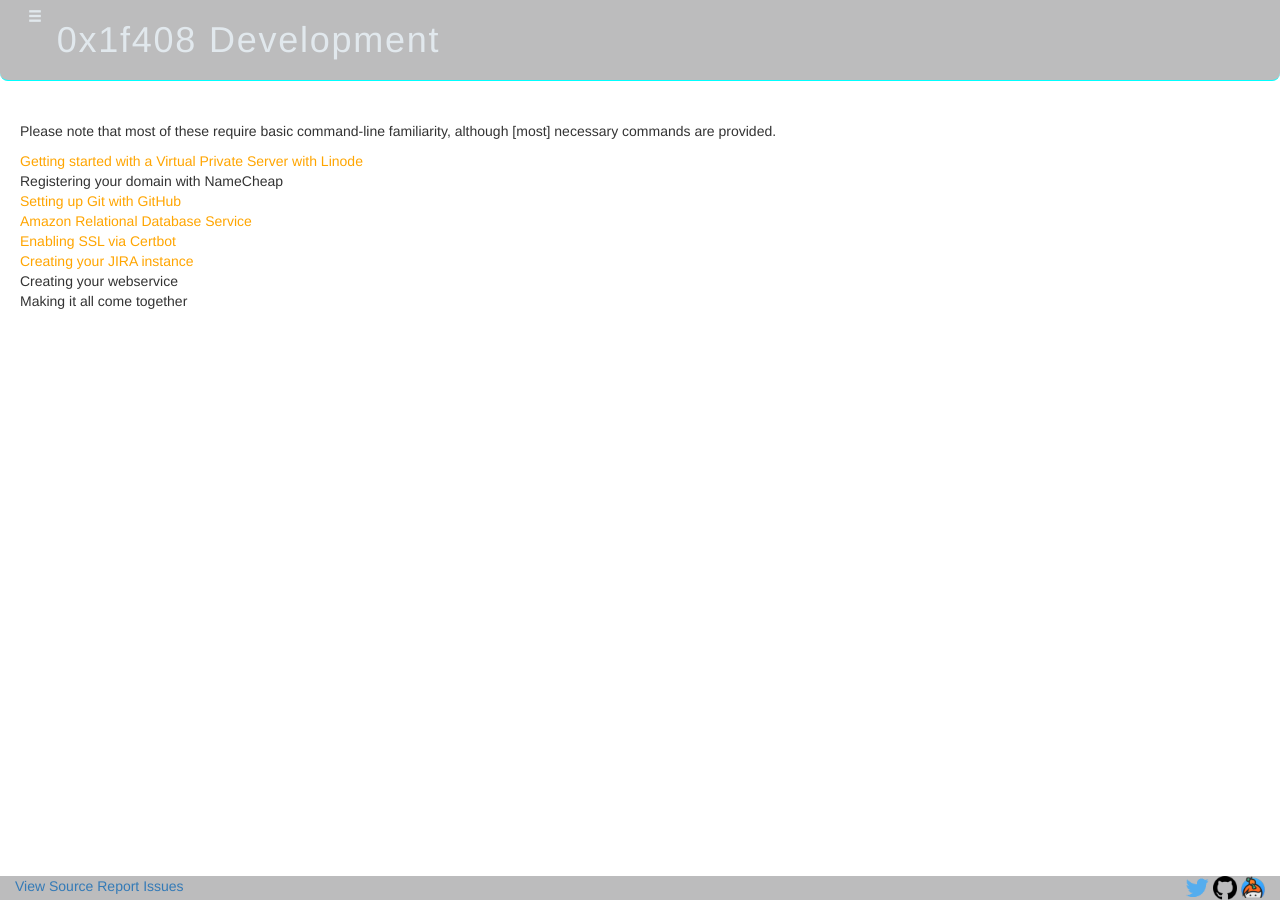
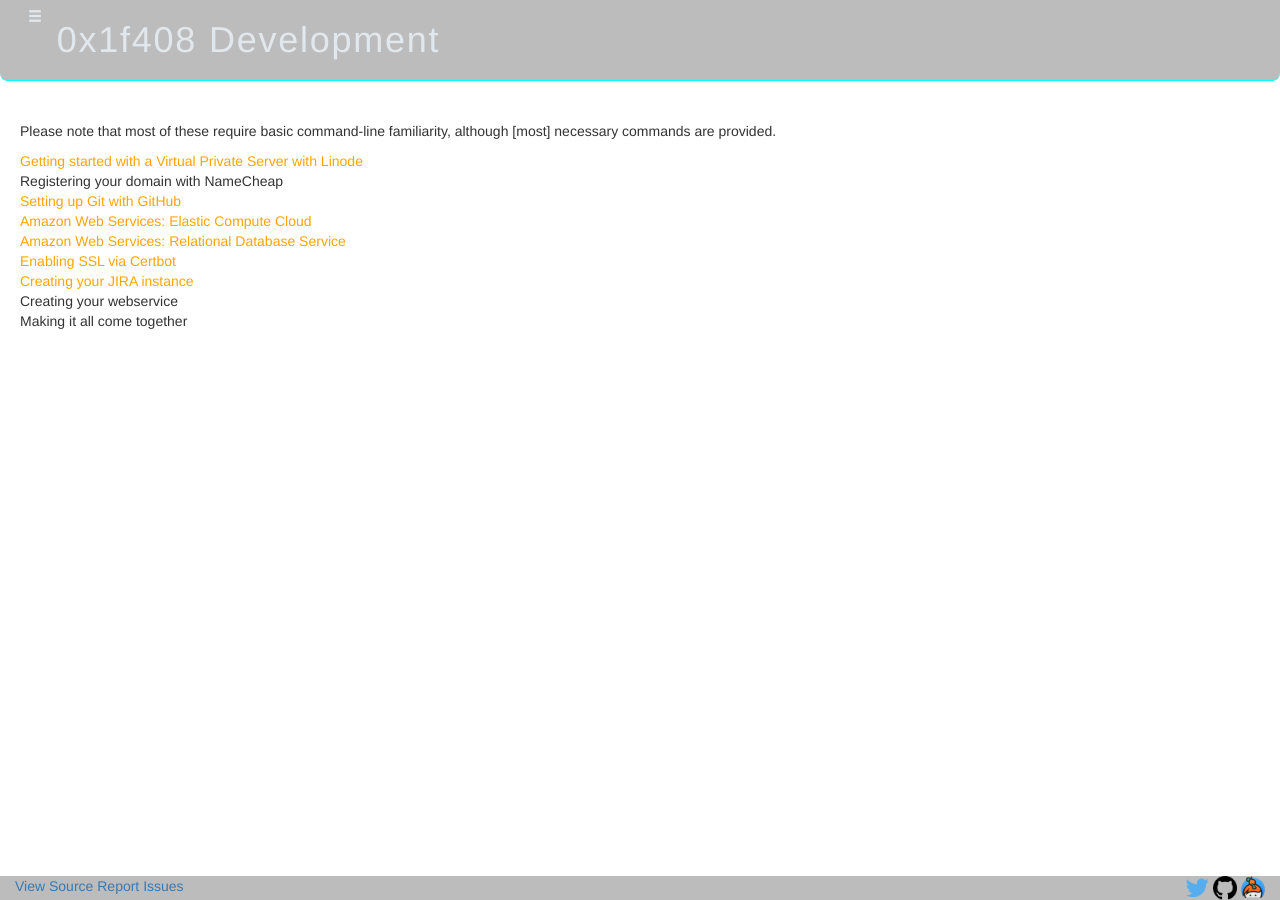
Before and after one commit to 0x1f408/0x1f408.github.io, a Jekyll site: the page built from _guides/index.html, in a window 1280 px wide. Built offline with Jekyll 4.4.1, drawn with Linux system fonts in a browser that asks for light colours.

Commit message:
demo commit

```diff
--- a/_guides/index.html
+++ b/_guides/index.html
@@ -14,7 +14,8 @@ permalink: /guides/
     <li><a href="/guide/domain">Getting started with a Virtual Private Server with Linode</a></li>
     <li>Registering your domain with NameCheap</li>
     <li><a href="/guide/git/">Setting up Git with GitHub</a></li>
-    <li><a href="/guide/aws">Amazon Relational Database Service</a></li>
+    <li><a href="/guide/ec2">Amazon Web Services: Elastic Compute Cloud</a></li>
+    <li><a href="/guide/rds">Amazon Web Services: Relational Database Service</a></li>
     <li><a href="/guide/ssl">Enabling SSL via Certbot</a></li>
     <li><a href="/guide/jira">Creating your JIRA instance</a></li>
     <li>Creating your webservice</li>
```
Also changed, not shown: _guides/ec2.md (added, +6 -0 lines), _guides/rds.md (renamed from _guides/aws.md, +1 -1 lines).
